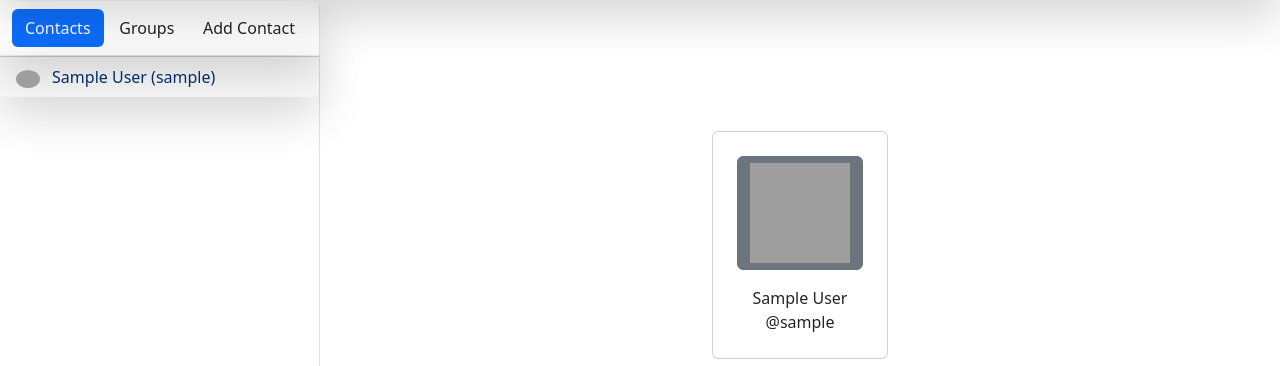
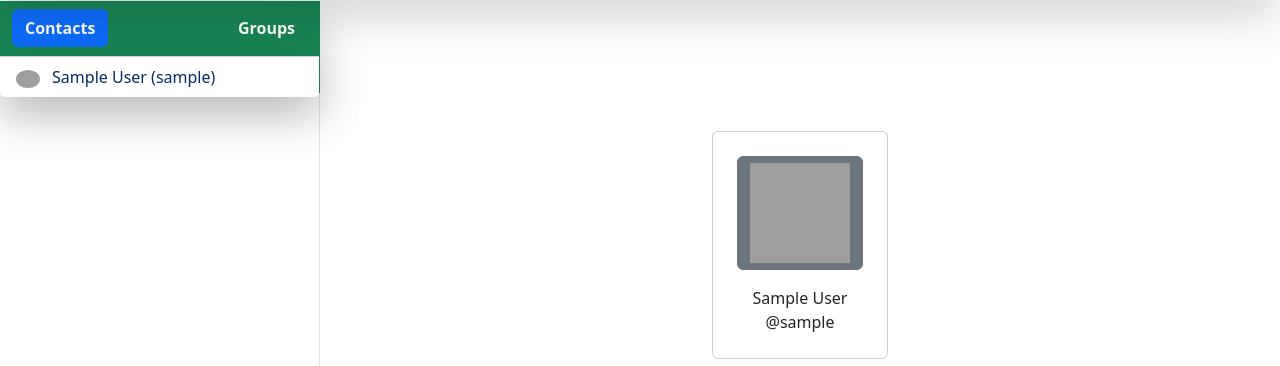
Before and after one commit to Tushar504/Django-Chat-App, a Django app: page /?data=contacts in a window 1280 px wide. Shown: the part 54-420 px from the top of the page. Run offline with Django 5.2, Linux system fonts and the light colour scheme; a user stored in the database is signed in; tables that the repository leaves empty hold one stand-in row (values such as "Sample post"); grey boxes are pictures that could not be loaded.

Commit message:
updates the templates design

```diff
--- a/core/SwadeshChat/templates/chatbox.html
+++ b/core/SwadeshChat/templates/chatbox.html
@@ -1,7 +1,7 @@
 {% extends "base.html"%}
 {% block start %}
 <div class="col-12 px-2 position-relative text-align-center top-0" style="height:100%;">
-  <div class="alert d-flex align-items-center alert-info position-fixed px-2 py-2 shadow-lg" role="alert"
+  <div class="alert bg-success text-white d-flex align-items-center alert-info position-fixed px-2 py-2 shadow-lg" role="alert"
     style="width: 73%;">
     {% if receiver.receiver_type.name == "User" %}
     <img class="me-2 rounded-circle" style="width: 40px;"
@@ -67,8 +67,8 @@
                 </div>
                 <br/>
                 <div class=" form-group d-flex" style="width: 100%;">
-          <input class="form-control" placeholder="Enter text here" id="my_input" type="text" required></br>
-          <input class="btn btn-primary btn-lg btn-block" id="submit_button" type="button" value="Send">
+          <input class="form-control me-2" placeholder="Enter text here" id="my_input" type="text" required>
+          <input class="btn btn-success btn-lg btn-block" id="submit_button" type="button" value="Send">
         </div>
 
       </form>
--- a/core/user_auth/templates/base.html
+++ b/core/user_auth/templates/base.html
@@ -21,25 +21,25 @@
 </nav>
 <div class="position-relative d-flex col-12 {% if not request.user.is_authenticated %}justify-content-center{% endif %}" style="top: 55px;">
     <div class="card border-end border-0 col-sm-3 d-sm-block d-none {% if not request.user.is_authenticated %}d-none{% endif %}" style="height: 89vh;">
-        <nav class="z-10 navbar position-fixed col-3 shadow-lg">
-            <div class="container-fluid d-flex col-12">
-              <a href="{{ base_url }}{% if request.path == '/' %}?{% else %}?receiver_type={{request.GET.receiver_type}}&{% endif %}data=contacts" class="btn {% if request.GET.data == 'contacts'  %} bg-primary text-white{% endif %}">Contacts</a>
-              <a href="{{ base_url }}{% if request.path == '/' %}?{% else %}?receiver_type={{request.GET.receiver_type}}&{% endif %}data=groups" class="btn {% if request.GET.data == 'groups'  %} bg-primary text-white{% endif %}">Groups</a>
-              <a href="{{ base_url }}{% if request.path == '/' %}?{% else %}?receiver_type={{request.GET.receiver_type}}&{% endif %}data=add_contact" class="btn {% if request.GET.data == 'add_contact'  %} bg-primary text-white {% endif %}">Add Contact</a>
+        <nav class="z-10 navbar bg-success position-fixed col-3 shadow-lg">
+            <div class="container-fluid  d-flex col-12">
+              <a href="{{ base_url }}{% if request.path == '/' %}?{% else %}?receiver_type={{request.GET.receiver_type}}&{% endif %}data=contacts" class="btn fw-bold{% if request.GET.data == 'contacts'  %} bg-primary {% endif %} text-white">Contacts</a>
+              <a href="{{ base_url }}{% if request.path == '/' %}?{% else %}?receiver_type={{request.GET.receiver_type}}&{% endif %}data=groups" class="btn fw-bold{% if request.GET.data == 'groups'  %} bg-primary {% endif %} text-white">Groups</a>
+              <a href="{{ base_url }}{% if request.path == '/' %}?{% else %}?receiver_type={{request.GET.receiver_type}}&{% endif %}data=add_contact" class="btn fw-bold{% if request.GET.data == 'add_contact'  %} bg-primary  {% endif %} text-white">Add Contact</a>
             </div>
           </nav>
           <ul class="list-group list-group-flush position-relative" style="top:55px; height: 83%;">
             {% for group in groups %}
              {% if request.GET.data == "groups" %}
               <a class="text-decoration-none text-primary-emphasis fw-medium" href="/chat/{{group.slug}}?receiver_type={{group.receiver_type.name}}&data=groups">
-                <li class="card-footer shadow-lg">
+                <li class="card-footer bg-white shadow-lg">
                   <img class="col-1 me-2 rounded-circle" src="https://encrypted-tbn0.gstatic.com/images?q=tbn:ANd9GcT9CRaCEAvvrvyG9PBwRq9tY8a9G_kn2xDDgwgAT4VTMa_TlGzRNM9hFXGEzBN5aaTa6fg&usqp=CAU" alt="">
                   {{group.name}}</li>
               </a>
               {% else %}
               {% if add_contact %}
               <a class="text-decoration-none text-primary-emphasis fw-medium" href="/add_contact/{{group.id}}?receiver_type={{group.receiver_type.name}}&data=add_contact">
-              <li class="card-footer shadow-lg">
+              <li class="card-footer bg-white shadow-lg">
                 <img class="col-1 me-2 rounded-circle" src="https://encrypted-tbn0.gstatic.com/images?q=tbn:ANd9GcSzX0xOtZCsuL9TiUwztRm8qSp3tX4pMdSioj-Oe1Mhjw&s" alt="">
 
                 {{group.first_name}} {{group.last_name}} ({{group.username}})
@@ -47,7 +47,7 @@
               </a>
               {% else %}
               <a class="text-decoration-none text-primary-emphasis fw-medium" href="/chat/{{group.slug}}?receiver_type={{group.receiver_type.name}}&data=contacts">
-                <li class="card-footer shadow-lg">
+                <li class="card-footer bg-white shadow-lg">
                     <img class="col-1 me-2 rounded-circle" src="https://encrypted-tbn0.gstatic.com/images?q=tbn:ANd9GcSzX0xOtZCsuL9TiUwztRm8qSp3tX4pMdSioj-Oe1Mhjw&s" alt="">
 
                     {% if request.user.id == group.user_id.id %}
@@ -62,7 +62,7 @@
             {% endfor %}
           </ul>
           {% if request.GET.data == "groups" %}
-          <a href="/create_group" class="btn btn-primary position-fixed col-3" style="bottom: 20px">Create Group</a>
+          <a href="/create_group" class="btn btn-success position-fixed col-3" style="bottom: 20px">Create Group</a>
           {% endif %}
     </div>
     <div class="position-relative col-9" style="height: 89vh;">
```
Also changed, not shown: core/SwadeshChat/templates/add_contact.html (+7 -6 lines).
